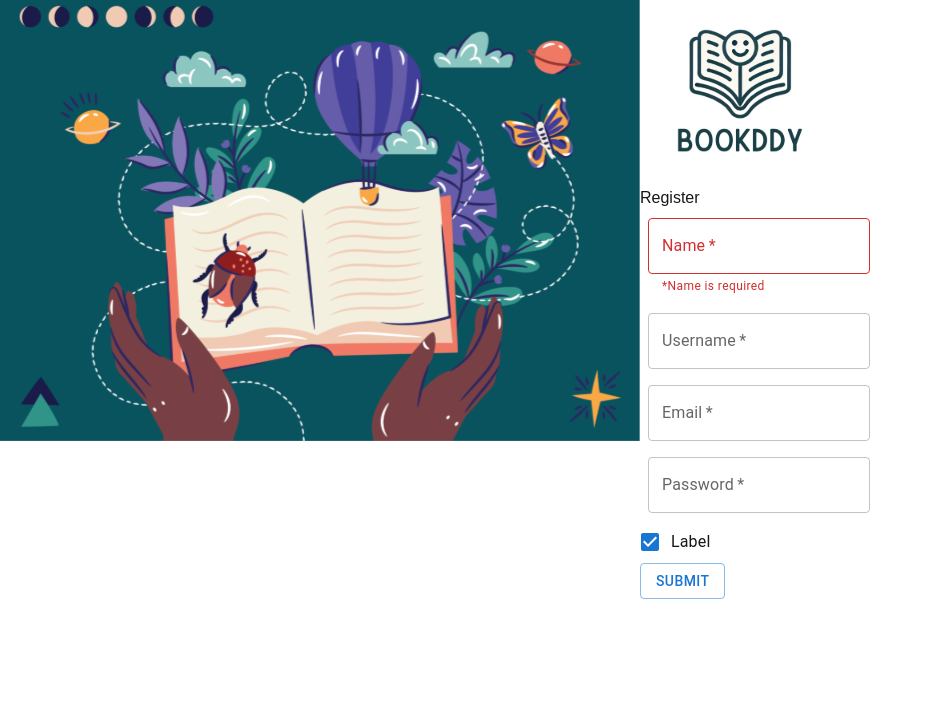
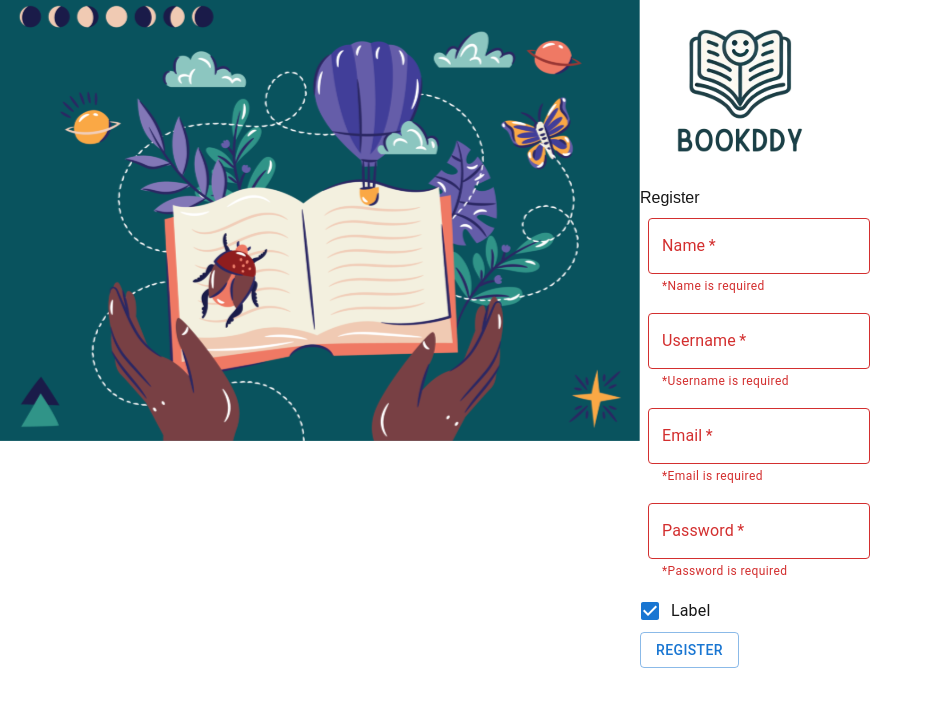
Before and after one commit to bookddy/app, a Next.js app in the folder frontend/: page /auth/register in a window 1280 px wide. Shown: the top 706 px of the page, without its empty margins (0-933 px from the left). Built offline with nearby package versions, Linux system fonts and the light colour scheme.

Commit message:
Add test for empty field: username, email, password

```diff
--- a/frontend/src/app/auth/register/page.tsx
+++ b/frontend/src/app/auth/register/page.tsx
@@ -9,6 +9,9 @@ import Button from "@mui/material/Button";
 
 export default function Register() {
   const [name, setName] = React.useState("");
+  const [username, setUsername] = React.useState("");
+  const [password, setPassword] = React.useState("");
+  const [email, setEmail] = React.useState("");
 
   return (
     <Box
@@ -34,6 +37,10 @@ export default function Register() {
           required
           id="Username"
           label="Username"
+          value={username}
+          onChange={(e) => setUsername(e.target.value)}
+          error={username === ""}
+          helperText={username === "" ? "*Username is required" : ""}
         />
         </div>
         <div className="form-row">
@@ -42,6 +49,10 @@ export default function Register() {
           id="Email"
           label="Email"
           type="email"
+          value={email}
+          onChange={(e) => setEmail(e.target.value)}
+          error={email === ""}
+          helperText={email === "" ? "*Email is required" : ""}
         />
         </div>
         <div className="form-row">
@@ -51,6 +62,10 @@ export default function Register() {
           label="Password"
           type="password"
           autoComplete="current-password"
+          value={password}
+          onChange={(e) => setPassword(e.target.value)}
+          error={password === ""}
+          helperText={password === "" ? "*Password is required" : ""}
         />
       </div>
 
@@ -62,7 +77,7 @@ export default function Register() {
           />
         </FormGroup>
 
-        <Button variant="outlined">Submit</Button>
+        <Button variant="outlined">Register</Button>
       </div>
     </Box>
   );
```
Also changed, not shown: 1 other file (tests, documents, lock files or other folders).
